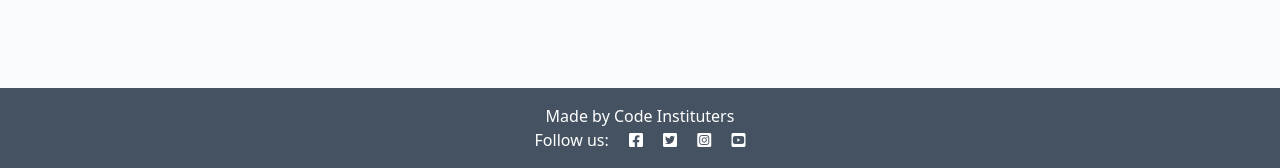
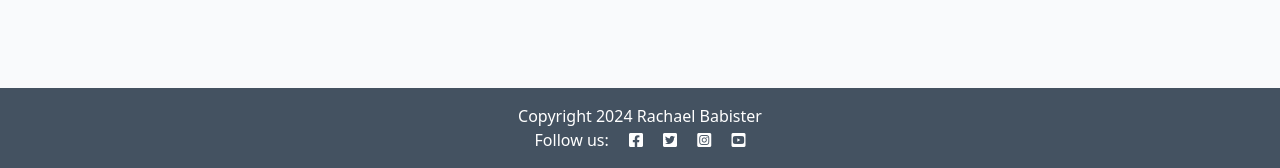
Before and after one commit to rachaelbabister/django-blog, a Django app: page / in a window 1280 px wide. Shown: the part 632-800 px from the top of the page. Run offline with Django 4.2, Linux system fonts and the light colour scheme; data that the repository does not hold is empty.

Commit message:
Add copyright block to template

```diff
--- a/blog/templates/blog/index.html
+++ b/blog/templates/blog/index.html
@@ -1,6 +1,7 @@
 {% extends "base.html" %}
 
 {% block content %}
+
 
 <!-- index.html content starts here -->
 <div class="container-fluid">
@@ -50,3 +51,7 @@
 
 <!-- index.html content ends here -->
 {% endblock %}
+
+{% block copyright %}
+    Copyright 2024 Rachael Babister
+{% endblock copyright %}
--- a/templates/base.html
+++ b/templates/base.html
@@ -62,7 +62,11 @@
 
     <!-- Footer -->
     <footer class="footer mt-auto py-3 dark-bg">
-        <p class="m-0 text-center text-white">Made by Code Instituters</p>
+        <p class="m-0 text-center text-white">
+            {% block copyright %}
+                Made by Code Instituters
+            {% endblock copyright %}
+        </p>
         <p class="m-0 text-center text-white">Follow us: <i class="fab fa-facebook-square ms-3"></i>
             <i class="fab fa-twitter-square ms-3"></i>
             <i class="fab fa-instagram-square ms-3"></i>
```
